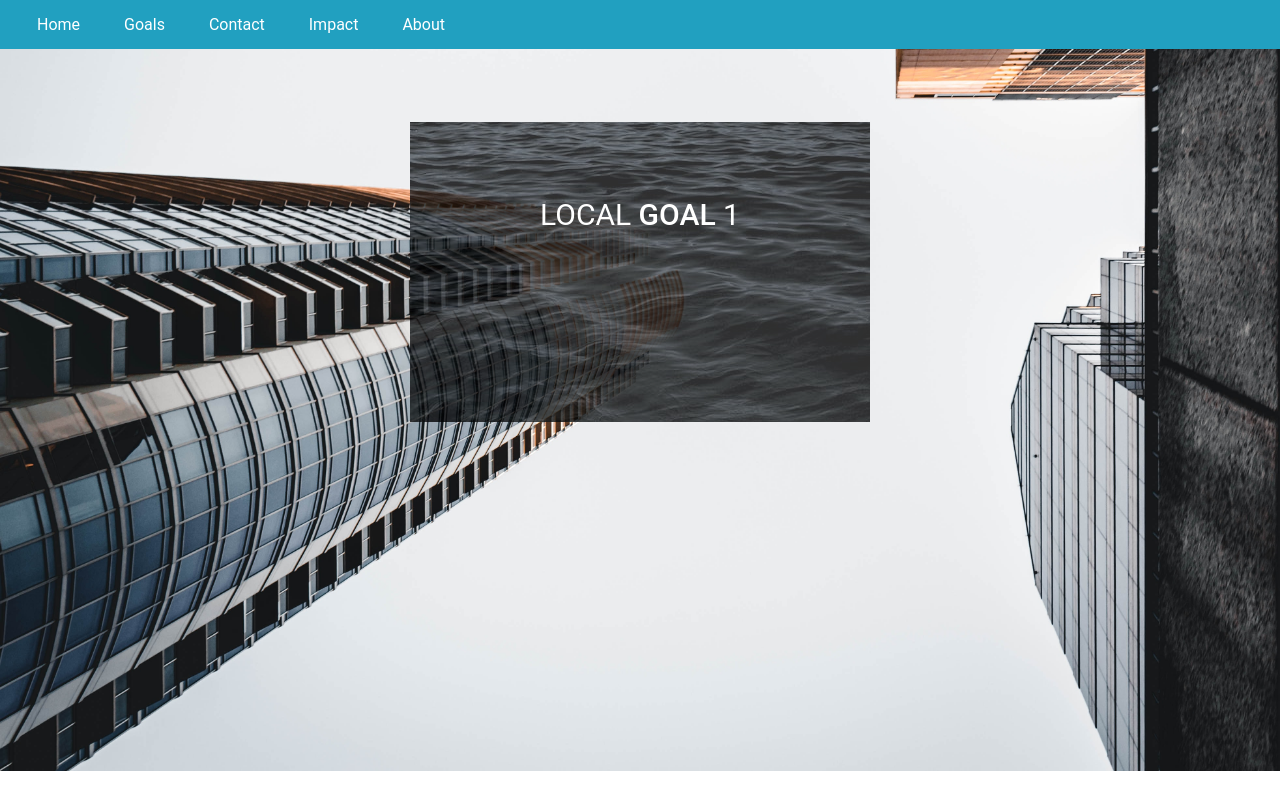
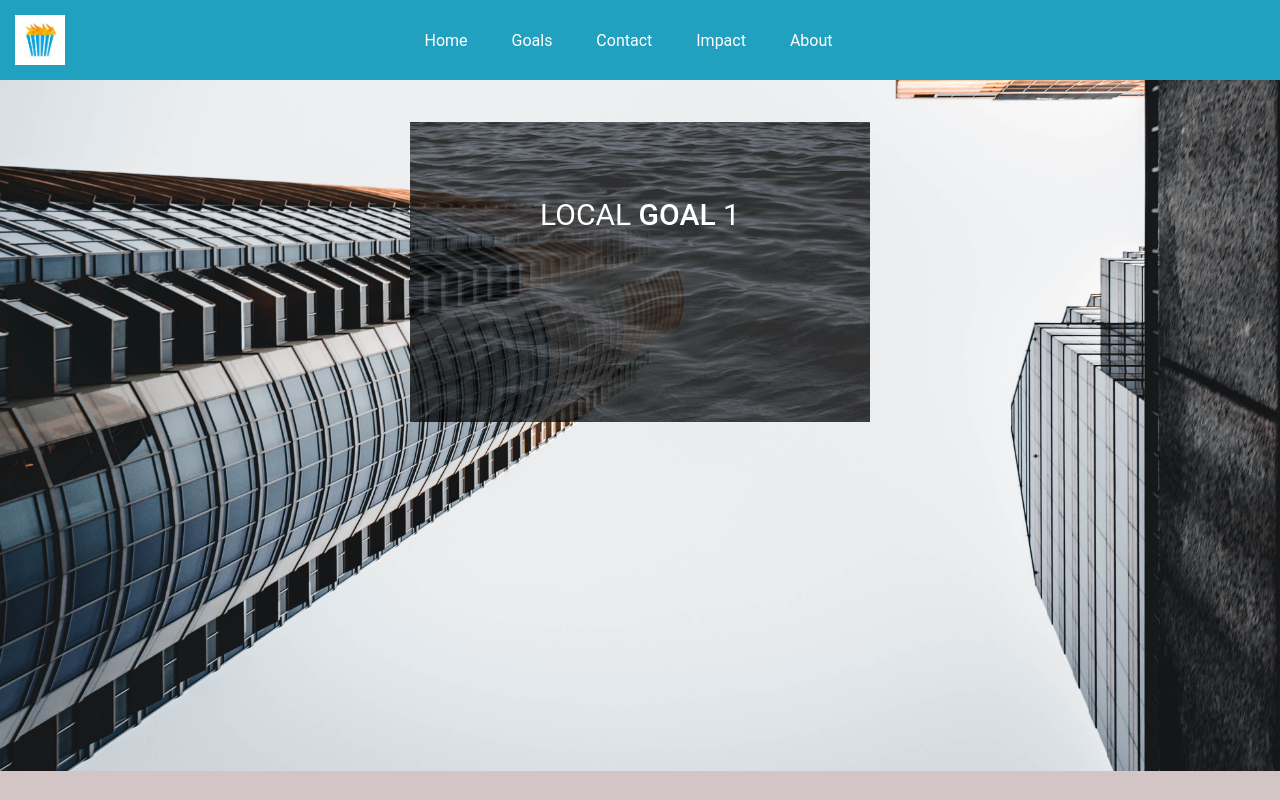
Before and after one commit to Cfor0/Hunger-Project, a plain HTML site: page goal.html in a window 1280 px wide. Drawn offline with Linux system fonts and the light colour scheme.

Commit message:
centered navbar and put navbar on goals page

```diff
--- a/goal.html
+++ b/goal.html
@@ -12,14 +12,21 @@
 
 <body>
     <nav class="stroke">
-        <ul>
-            <li><a href="./index.html">Home</a></li>
-            <li><a href="goal.html">Goals</a></li>
-            <li><a href="./contact.html">Contact</a></li>
-            <li><a href="/">Impact</a></li>
-            <li><a href="/">About</a></li>
+        <div class="nav-section">
+            <img class="logo" src="./Images/download-1.jpg">
 
-        </ul>
+        </div>
+        <div class="nav-pages">
+            <ul>
+                <li><a href="./index.html">Home</a></li>
+                <li><a href="./goal.html">Goals</a></li>
+                <li><a href="./contact.html">Contact</a></li>
+                <li><a href="./impact.html">Impact</a></li>
+                <li><a href="/">About</a></li>
+
+            </ul>
+        </div>
+
     </nav>
 
     <h2 class="local-goals"> Local Goals</h2>
--- a/styles/Contact.css
+++ b/styles/Contact.css
@@ -13,7 +13,6 @@
     }
 
     body{
-      background-color:burlywood;
       margin:0;
       color:white;
     }
--- a/styles/impact.css
+++ b/styles/impact.css
@@ -9,7 +9,10 @@
     justify-content: center;
     margin: 0 auto;
 }
-
+h2 {
+    font-size: 3rem;
+    margin: 10px auto;
+}
 .product-container{
     margin: 10px 40px 0;
     display: flex;
--- a/styles/main.css
+++ b/styles/main.css
@@ -3,6 +3,9 @@
     padding: 0;
 }
 
+body {
+  background-color: rgb(211, 197, 197);
+}
 
 /* Navbar CSS */
 
@@ -19,7 +22,7 @@ nav {
 }
 
 .nav-pages {
-  margin:auto 0;
+  margin: auto 75px auto 0;
   text-align: center;
   flex-grow: 1;
 }
```
Also changed, not shown: impact.html (+1 -0 lines).
